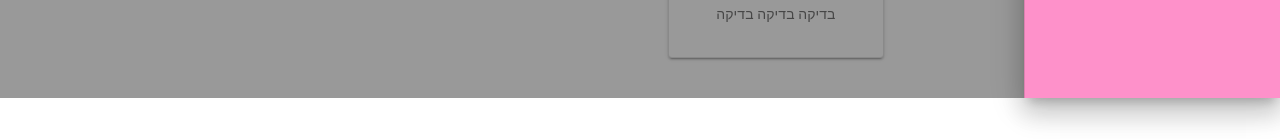
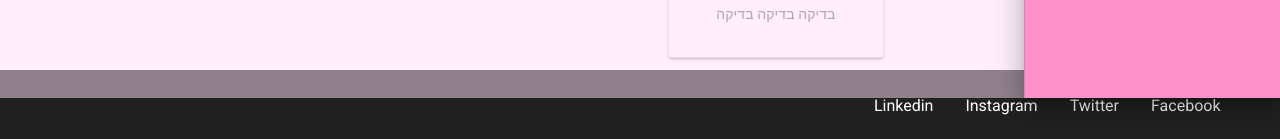
Before and after one commit to aviTwito/PinkCandy, a Vue app: page / in a window 1280 px wide. Both pictures are taken after a click on the button 1252 px from the left and 32 px from the top of the page. Shown: the part 702-841 px from the top of the page. Before the commit the page ends 800 px from the top, so only its background shows below. Built offline with nearby package versions, Linux system fonts and the light colour scheme.

Commit message:
footer added

```diff
--- a/src/App.vue
+++ b/src/App.vue
@@ -26,7 +26,10 @@
       color="secondary"
       :right="$vuetify.rtl"
       fixed
+      overlay-color="primary"
+      overlay-opacity=".5"
       temporary
+      bottom
     >
       <v-list>
         <v-row>
@@ -158,15 +161,18 @@
         </v-row>
       </v-container>
     </v-main>
+    <Footer />
   </v-app>
 </template>
 
 <script>
 import JoinNewsLetter from "@/components/JoinNewsLetter.vue";
+import Footer from "@/components/Footer.vue";
 export default {
   name: "App",
   components: {
-    JoinNewsLetter
+    JoinNewsLetter,
+    Footer
   },
   data: () => ({
     joinNewLetterDialog: false,
--- /dev/null
+++ b/src/components/Footer.vue
@@ -0,0 +1,46 @@
+<template>
+  <v-footer id="home-footer" color="grey darken-4" dark min-height="72">
+    <v-container>
+      <v-row>
+        <v-col cols="12" md="6">
+          <div
+            class="d-flex flex-wrap justify-md-start justify-center justify-md-none"
+          >
+            <template v-for="(s, i) in social">
+              <a
+                :key="s"
+                class="white--text pa-1 pa-md-0"
+                href="#"
+                v-text="s"
+              />
+
+              <v-responsive
+                v-if="i < social.length - 1"
+                :key="`divider-${s}`"
+                class="mx-4 shrink hidden-sm-and-down"
+                max-height="24"
+              >
+                <v-divider vertical />
+              </v-responsive>
+            </template>
+          </div>
+        </v-col>
+      </v-row>
+    </v-container>
+  </v-footer>
+</template>
+
+<script>
+export default {
+  name: "HomeFooter",
+
+  data: () => ({
+    social: ["Facebook", "Twitter", "Instagram", "Linkedin"]
+  })
+};
+</script>
+
+<style lang="sass">
+#home-footer a
+  text-decoration: none
+</style>
```
Also changed, not shown: firebase.json.
